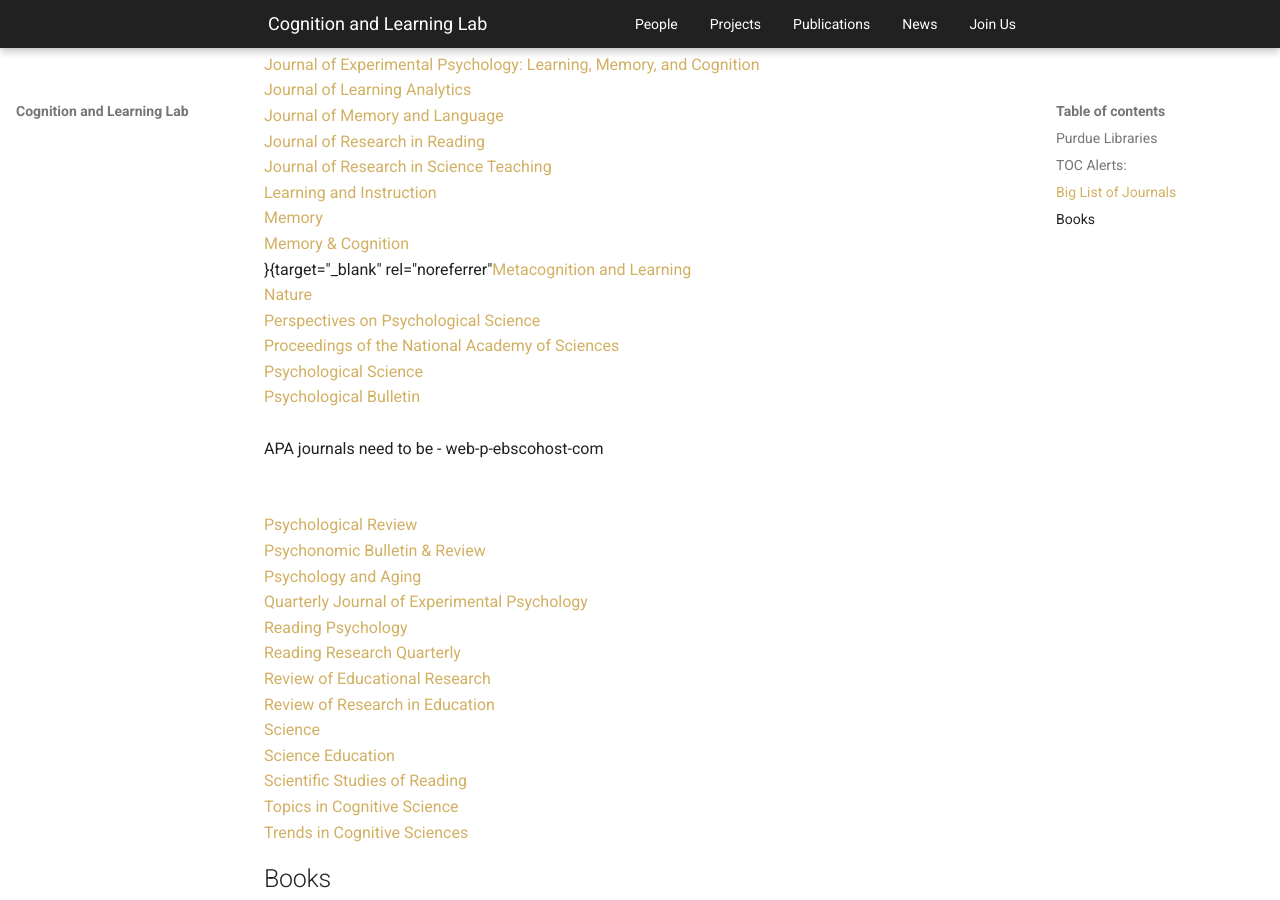
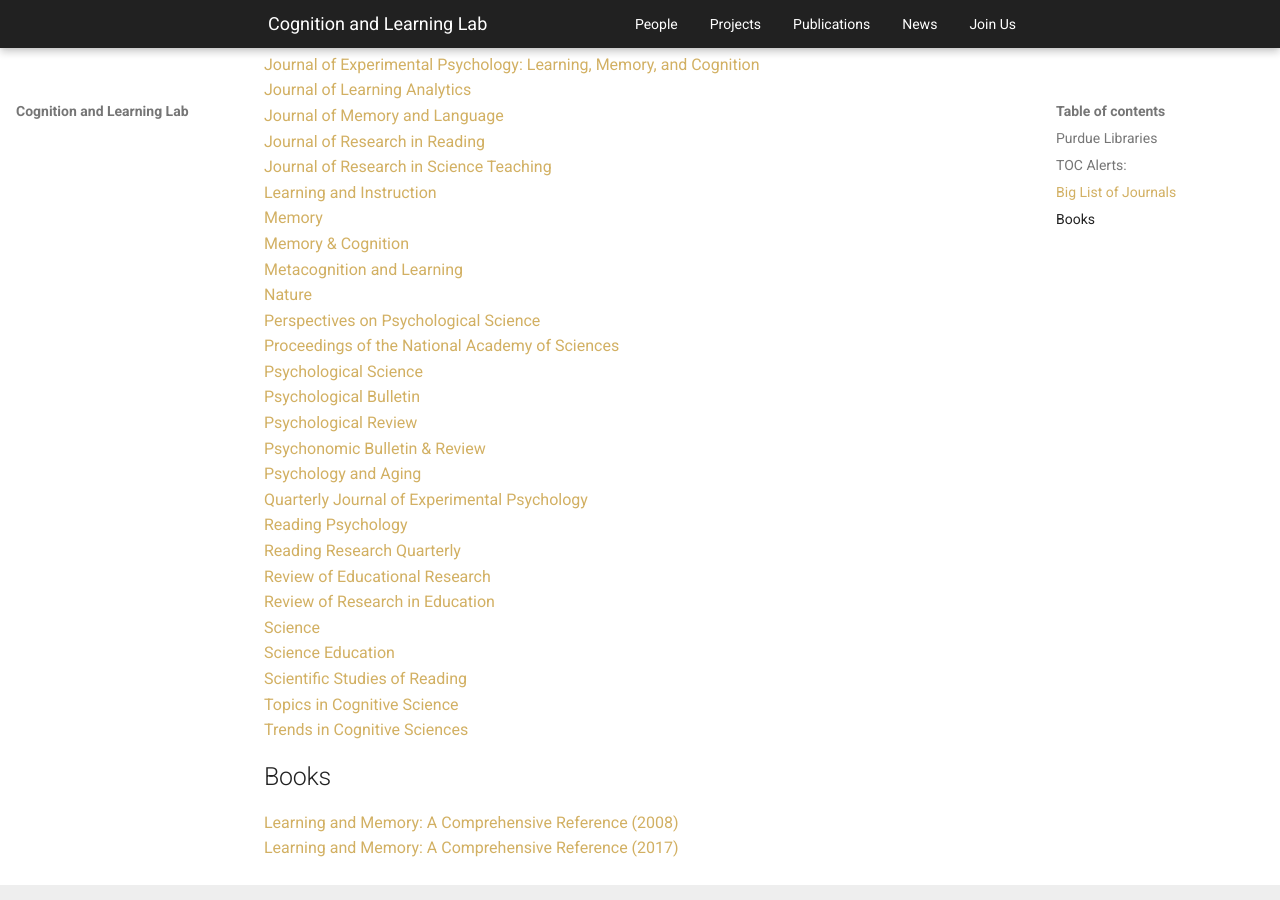
Before and after one commit to shivanya-chandra/pcllab.github.io, an MkDocs documentation site: the page built from docs/handbook/resources/journals.md, in a window 1280 px wide and 900 px high, scrolled down 1311 px. Built offline with MkDocs 1.6.1 and Material for MkDocs 9.7.7, drawn with Linux system fonts in a browser that asks for light colours.

Commit message:
Update journals.md

```diff
--- a/docs/handbook/resources/journals.md
+++ b/docs/handbook/resources/journals.md
@@ -54,17 +54,13 @@
 [Journal of Research in Science Teaching](http://onlinelibrary.wiley.com.ezproxy.lib.purdue.edu/journal/10.1002/(ISSN)1098-2736){target="_blank" rel="noreferrer"}<br>
 [Learning and Instruction](http://www.sciencedirect.com.ezproxy.lib.purdue.edu/science/journal/09594752){target="_blank" rel="noreferrer"}<br>
 [Memory](http://www-tandfonline-com.ezproxy.lib.purdue.edu/loi/pmem20){target="_blank" rel="noreferrer"}<br>
-[Memory & Cognition](http://link.springer.com.ezproxy.lib.purdue.edu/journal/volumesAndIssues/13421){target="_blank" rel="noreferrer"}{target="_blank" rel="noreferrer"}<br>
+[Memory & Cognition](http://link.springer.com.ezproxy.lib.purdue.edu/journal/volumesAndIssues/13421){target="_blank" rel="noreferrer"}<br>
 [Metacognition and Learning](https://www.springer.com/journal/11409){target="_blank" rel="noreferrer"}<br>
 [Nature](http://www.nature.com.ezproxy.lib.purdue.edu/nature/archive/index.html){target="_blank" rel="noreferrer"}<br>
 [Perspectives on Psychological Science](http://pps.sagepub.com.ezproxy.lib.purdue.edu/content/by/year){target="_blank" rel="noreferrer"}<br>
 [Proceedings of the National Academy of Sciences](http://www.pnas.org.ezproxy.lib.purdue.edu/content/by/year){target="_blank" rel="noreferrer"}<br>
 [Psychological Science](http://pss.sagepub.com.ezproxy.lib.purdue.edu/content/by/year){target="_blank" rel="noreferrer"}<br>
 [Psychological Bulletin](https://www.apa.org/pubs/journals/bul){target="_blank" rel="noreferrer"}<br>
-<br>
-APA journals need to be - web-p-ebscohost-com<br>
-<br>
-<br>
 [Psychological Review](https://www.apa.org/pubs/journals/rev){target="_blank" rel="noreferrer"}<br>
 [Psychonomic Bulletin & Review](http://link.springer.com.ezproxy.lib.purdue.edu/journal/volumesAndIssues/13423){target="_blank" rel="noreferrer"}<br>
 [Psychology and Aging](https://www.apa.org/pubs/journals/pag){target="_blank" rel="noreferrer"}<br>
```
